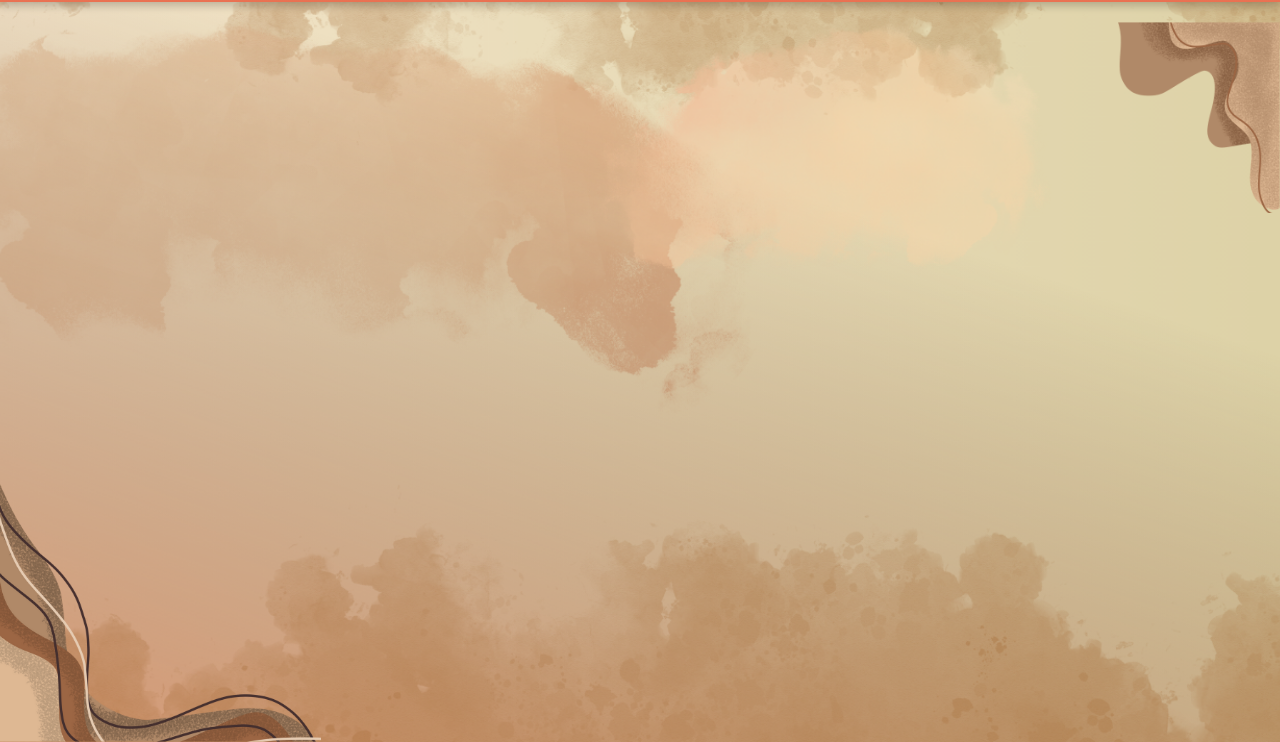
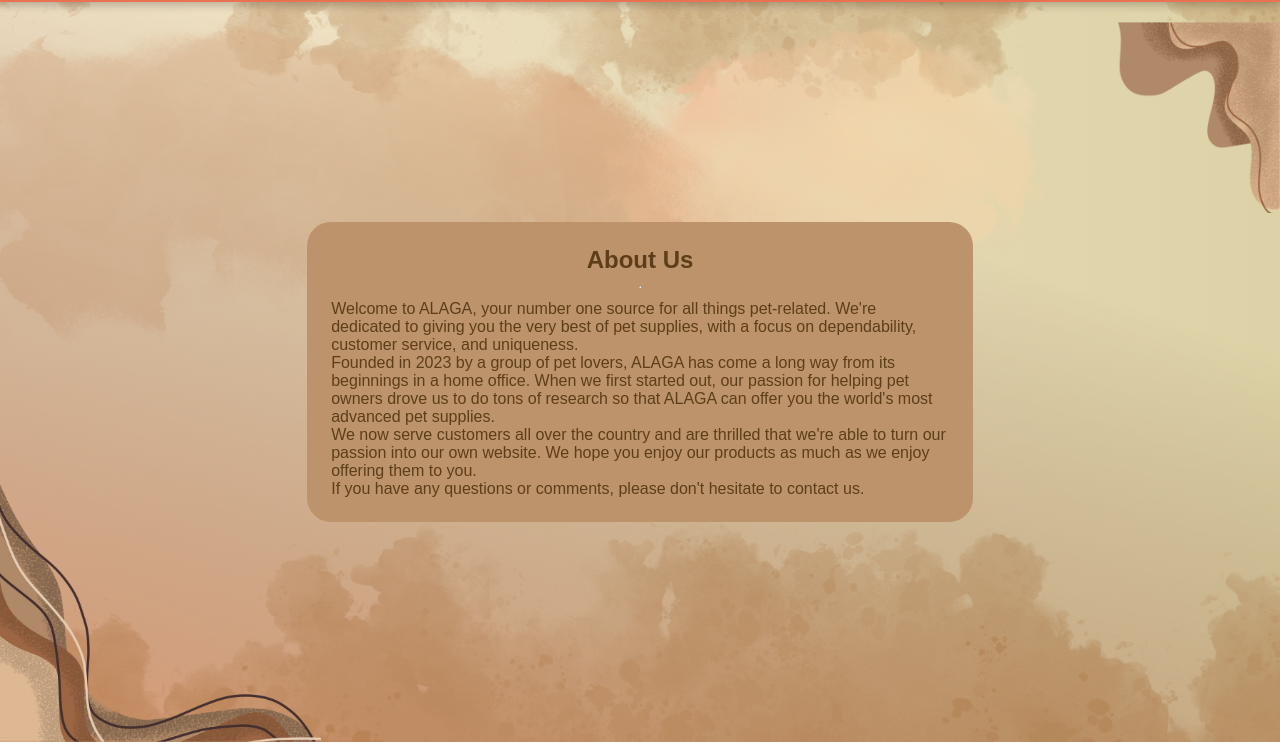
Before and after one commit to twixt7-sys/ALAGA-ecommerce-static-site, a plain HTML site: page about.html in a window 1280 px wide. Shown: the part 58-800 px from the top of the page. Drawn offline with Linux system fonts and the light colour scheme.

Commit message:
developed about page

```diff
--- a/about.html
+++ b/about.html
@@ -17,8 +17,17 @@
 			</nav>
 		</header>
 		<main>
-			<section id="hero">
-
+			<section id="about">
+                <div id="container">
+                    <h1>About Us</h1>
+                    <hr>
+                    <article>
+                        <p>Welcome to ALAGA, your number one source for all things pet-related. We're dedicated to giving you the very best of pet supplies, with a focus on dependability, customer service, and uniqueness.</p>
+                        <p>Founded in 2023 by a group of pet lovers, ALAGA has come a long way from its beginnings in a home office. When we first started out, our passion for helping pet owners drove us to do tons of research so that ALAGA can offer you the world's most advanced pet supplies.</p>
+                        <p>We now serve customers all over the country and are thrilled that we're able to turn our passion into our own website. We hope you enjoy our products as much as we enjoy offering them to you.</p>
+                        <p>If you have any questions or comments, please don't hesitate to contact us.</p>
+                    </article>
+                </div>
 			</section>
 		</main>
 	</body>
--- a/css/style.scss
+++ b/css/style.scss
@@ -299,5 +299,16 @@ body {
 				}
 			}
 		}
+        #about {
+            @include flex-center();
+            #container {
+                @include flex-center(column);
+                background-color: $nav-bg;
+                padding: 24px;
+                margin: 12% 24%;
+                border-radius: 24px;
+                gap: 12px;
+            }
+        }
 	}
 }
```
Also changed, not shown: css/style.css, 1 other file.
